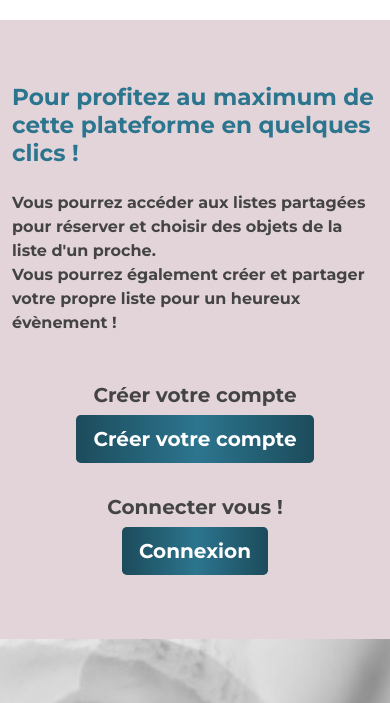
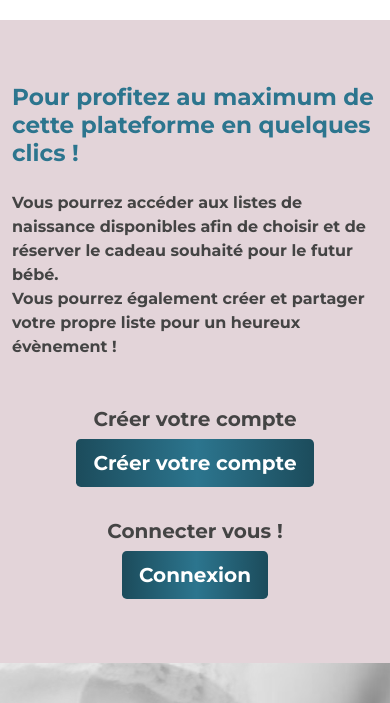
Before and after one commit to nicolassqueren/babylist, a Symfony app: template templates/home/index.html.twig in a window 390 px wide. Shown: the part 578-1281 px from the top of the page. Run offline with Twig, Linux system fonts and the light colour scheme; the template is opened without the code that fills it, so the values that code supplies are empty; some libraries are stand-ins or nearby versions.

Commit message:
Orthographe, mobile, and controller rewrite

```diff
--- a/public/css/liste.css
+++ b/public/css/liste.css
@@ -93,3 +93,9 @@ a.nav-link{
     right: 5%;
 	color: #DE3C4B ;
 }
+.shared_liste p:last-child{
+	margin: 1rem 0;
+	font-size: 1rem;
+	text-decoration: underline;
+	color: #DE3C4B;
+}
--- a/public/css/responsive.css
+++ b/public/css/responsive.css
@@ -36,6 +36,9 @@ MOBILE
 	}
 	.user_nav{
 		flex: 1;
+		position: absolute;
+		right: 10px;
+		top: 15px;
 	}
 	.navbar-toggler .navbar-toggler-icon .fa-bars{
 		font-size: 1.8rem;
--- a/src/Form/ListeType.php
+++ b/src/Form/ListeType.php
@@ -41,7 +41,9 @@ class ListeType extends AbstractType
 				'attr' => ['class' => 'js-datepicker'],
 			])
             ->add('children', TextType::class, [
-				'attr' => ['placeholder' => 'Votre enfant'],
+				'label' => 'Prénom de l\'enfant',
+				'attr' => ['placeholder' => 'Facultatif'],
+				'required' => false,
 
 			])
 			->add('genre', ChoiceType::class,[
--- a/src/Form/ObjetType.php
+++ b/src/Form/ObjetType.php
@@ -43,7 +43,8 @@ class ObjetType extends AbstractType
 			])
             ->add('link', TextType::class, [
 				'label' => 'Lien',
-				'attr' => ['placeholder' => 'https://www.example.com']
+				'attr' => ['placeholder' => 'https://www.example.com'],
+				'required' => false
 
 			])
             ->add('state', TextType::class, [
--- a/templates/base.html.twig
+++ b/templates/base.html.twig
@@ -62,10 +62,10 @@
 								<a class="nav-link disabled" href="#" tabindex="-1" aria-disabled="true">Mes listes</a>
 							</li>
 							<li class="nav-item">
-								<a class="nav-link active" aria-current="page" href="{{ path('app_register') }}" >Register</a>
+								<a class="nav-link active" aria-current="page" href="{{ path('app_register') }}" >S'inscrire</a>
 							</li>
 							<li class="nav-item">
-								<a class="nav-link"href="{{ path('app_login') }}">Login</a>
+								<a class="nav-link"href="{{ path('app_login') }}">Se connecter</a>
 							</li>
 							<li class="nav-item">
 								<a class="nav-link"href="{{ path('search_listes') }}">	<i class="fas fa-search"></i> Trouvez une liste</a>
--- a/templates/create_liste/index.html.twig
+++ b/templates/create_liste/index.html.twig
@@ -39,6 +39,7 @@
 			<div class="row form_custom">
 				<div class="col">
 					{{ form_row(listeform.children) }}
+
 				</div>
 				<div class="col">
 					{{ form_row(listeform.genre) }}
--- a/templates/home/index.html.twig
+++ b/templates/home/index.html.twig
@@ -55,7 +55,11 @@
 					{% for liste in listes %}
 						{% if liste.genre == "garcon" %}
 							<div class="card liste-item garcon" >
-							<img class="card-img-top" src="{{ asset('' ~ liste.image) }}" alt="Card image {{ liste.name }}">
+							{% if liste.image is empty %}
+								<img class="card-img-top" src="{{ asset('/images/liste_sans_image.jpg') }}" alt="Card image {{ liste.name }}">
+							{% else %}
+								<img class="card-img-top" src="{{ asset('' ~ liste.image) }}" alt="Card image {{ liste.name }}">
+							{% endif %}
 							<div class="card-body">
 								<div class="left_body_card">
 									<h5 class="card-title">{{ liste.name }}</h5>
@@ -73,7 +77,7 @@
 												</a>
 											</button>
 											<div class="shared_liste">
-												<p>Voici le lien : </p>
+												<p>Partagez ce lien à vos proches : </p>
 												<p>{{ liste.sharedurl }}</p>
 											</div>
 											<a class="text-white" href="{{ liste.sharedurl }}">Voir votre liste <i class="fas fa-arrow-right"></i></a>
@@ -133,8 +137,11 @@
 							{% else %}
 								<div class="card liste-item fille" >
 							{% endif %}
-								<img class="card-img-top" src="{{ asset('' ~ liste.image) }}" alt="Card image {{ liste.name }}">
-								<div class="card-body">
+									{% if liste.image is empty %}
+										<img class="card-img-top" src="{{ asset('/images/liste_sans_image.jpg') }}" alt="Card image {{ liste.name }}">
+									{% else %}
+										<img class="card-img-top" src="{{ asset('' ~ liste.image) }}" alt="Card image {{ liste.name }}">
+									{% endif %}								<div class="card-body">
 									<div class="left_body_card">
 										<h5 class="card-title">{{ liste.name }}</h5>
 										<p class="card-text">{{ liste.famille }}</p>
@@ -151,7 +158,7 @@
 													</a>
 												</button>
 												<div class="shared_liste">
-													<p>Voici le lien : </p>
+													<p>Partagez ce lien à vos proches : </p>
 													<p>{{ liste.sharedurl }}</p>
 												</div>
 												<a class="text-white" href="{{ liste.sharedurl }}">Voir votre liste <i class="fas fa-arrow-right"></i></a>
@@ -221,8 +228,11 @@
 								{% if  liste.isShared %}
 									{% if liste.genre == "garcon" %}
 										<div class="card liste-item col-md-12 garcon ">
-											<img class="card-img-top" src="{{ asset('' ~ liste.image) }}" alt="Card image {{ liste.name }}">
-											<div class="card-body shared">
+											{% if liste.image is empty %}
+												<img class="card-img-top" src="{{ asset('/images/liste_sans_image.jpg') }}" alt="Card image {{ liste.name }}">
+											{% else %}
+												<img class="card-img-top" src="{{ asset('' ~ liste.image) }}" alt="Card image {{ liste.name }}">
+											{% endif %}											<div class="card-body shared">
 												<h5 class="card-title">{{ liste.name }}</h5>
 												<p class="card-text">{{ liste.children }}</p>
 												<p class="card-text">{{ liste.description }}</p>
@@ -259,7 +269,7 @@
 								Pour profitez au maximum de cette plateforme en quelques clics !
 							</h3>
 							<div class="text-content">
-								<p class="">Vous pourrez accéder aux listes partagées pour réserver et choisir des objets de la liste d'un proche.</p>
+								<p class="">Vous pourrez accéder aux listes de naissance disponibles afin de choisir et de réserver le cadeau souhaité pour le futur bébé.</p>
 								<p class="">Vous pourrez également créer et partager votre propre liste pour un heureux évènement !</p>
 							</div>
 							<div class="col-md-6 create">
--- a/templates/shared_list/index.html.twig
+++ b/templates/shared_list/index.html.twig
@@ -51,7 +51,11 @@
 			<div class="container-fluid container-objets_grid">
 			{% for objet in objets %}
 				<div class="card objet-item">
-					<img class="card-img-top"src="{{ asset('' ~ objet.image) }}" alt="Card image cap">
+					{% if objet.image is empty %}
+						<img class="card-img-top"src="{{ asset('/images/objet_sans_image.jpg') }}" alt="Card image cap">
+					{% else %}
+						<img class="card-img-top"src="{{ asset('' ~ objet.image) }}" alt="Card image cap">
+					{% endif %}
 					<div class="card-body">
 						<h5 class="card-title">{{ objet.title }}</h5>
 						<p class="card-text description">
```
Also changed, not shown: templates/liste/index.html.twig (+8 -4 lines), templates/listes/index.html.twig (+12 -6 lines), templates/search_listes/index.html.twig (+5 -2 lines), templates/shared_listes/index.html.twig (+10 -4 lines), public/images/liste_sans_image.jpg (added), public/images/objet_sans_image.jpg (added).
